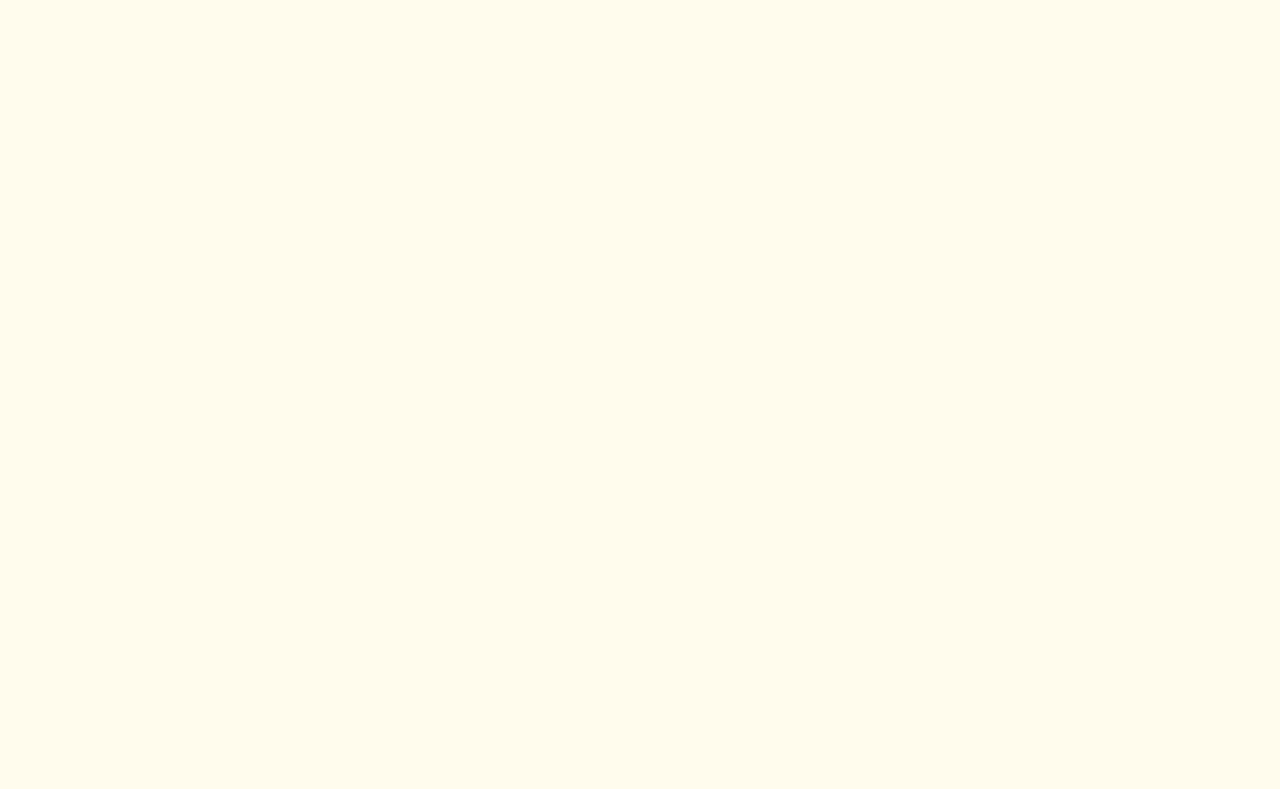
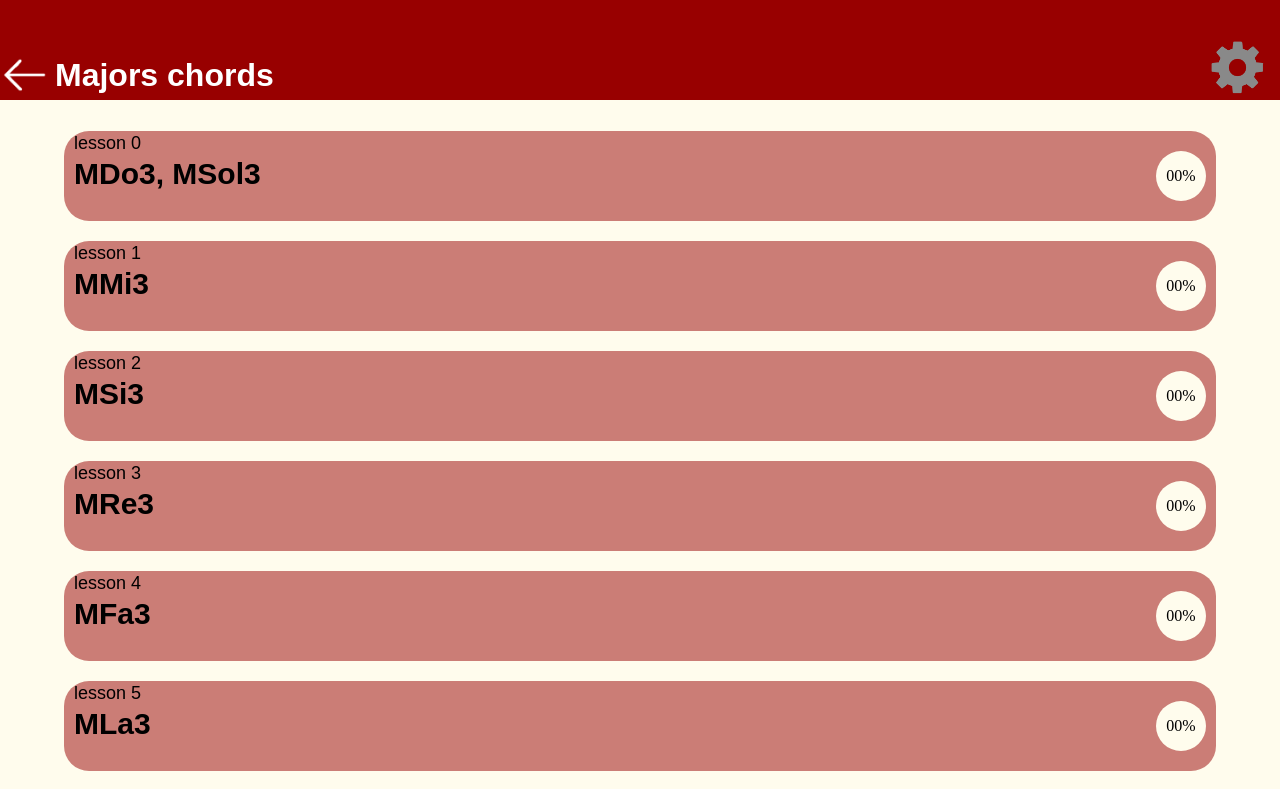
Before and after one commit to Clement-soulier/Ear_Trainer, a Next.js app: page /Lessons/chapter5 in a window 1280 px wide. Shown: the top 789 px of the page. Built offline with nearby package versions, Linux system fonts and the light colour scheme.

Commit message:
Added chapter pages 1 to 6

```diff
--- a/app/(backArrowTopBar)/Lessons/chapter1/page.js
+++ b/app/(backArrowTopBar)/Lessons/chapter1/page.js
@@ -2,6 +2,7 @@ import React from 'react';
 import { chapter1 } from "./../chapters.js"
 import BackArrowLayout from "../../BackArrowTopBar.js";
 import Link from 'next/link';
+import "./../chapter.css"
 
 export default function Page(){
     const list = chapter1.map(chapter =>
--- a/app/(backArrowTopBar)/Lessons/chapter5/page.js
+++ b/app/(backArrowTopBar)/Lessons/chapter5/page.js
@@ -1,3 +1,25 @@
+import React from 'react';
+import { chapter5 } from "./../chapters.js"
+import BackArrowLayout from "../../BackArrowTopBar.js";
+import Link from 'next/link';
+import './../chapter.css';
+
 export default function Page(){
-    return;
+    const list = chapter5.map(chapter =>
+        <li key={chapter.id} className="listItem">
+            <Link href={""}>
+                <h1 className="chapterId">lesson {chapter.id}</h1>
+                <h2 className="chapterName">{chapter.name}</h2>
+                <div className="progression">00%</div>
+            </Link>
+        </li>)
+
+    return(
+        <>
+        <BackArrowLayout title={"Majors chords"} />
+        <ul className="chaptersList">
+            {list}
+        </ul>
+        </>
+    );
 }
```
Also changed, not shown: app/(backArrowTopBar)/Lessons/chapter3/page.js (+23 -1 lines), app/(backArrowTopBar)/Lessons/chapter4/page.js (+23 -1 lines), app/(backArrowTopBar)/Lessons/chapter6/page.js (+23 -1 lines).
